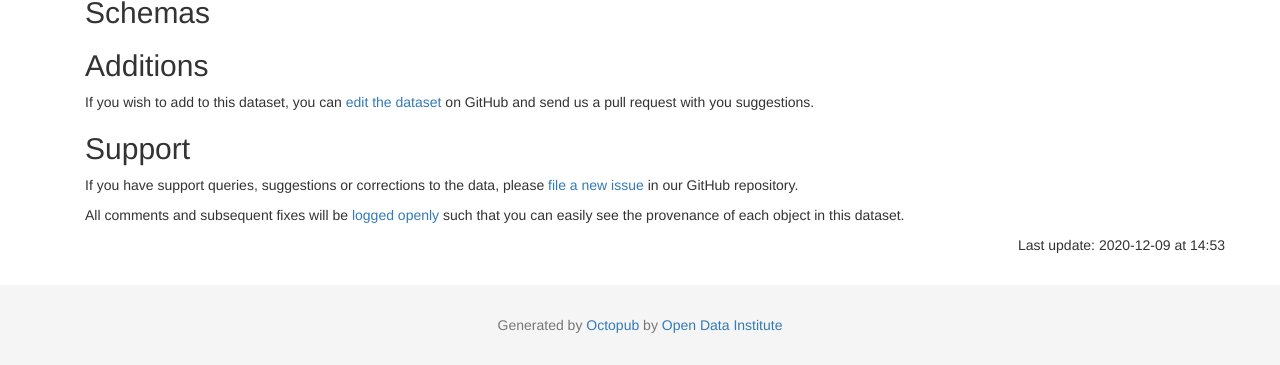
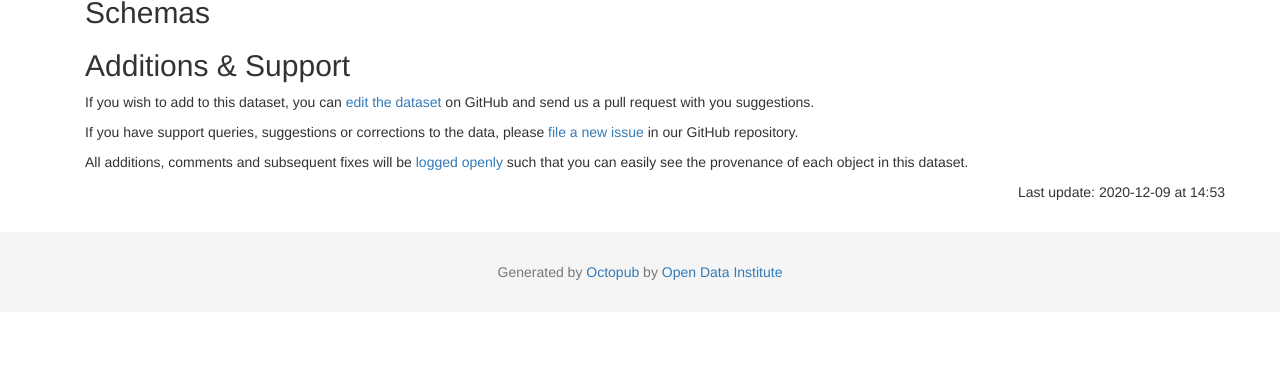
Before and after one commit to theodi/education-open-data-challenge, a Jekyll site: the page built from index.html, in a window 1280 px wide, cut to the strip 720-1085 px from the top of the page. Built offline with Jekyll 4.4.1, drawn with Linux system fonts in a browser that asks for light colours; nearby versions of some CDN libraries; after the commit the page ends 1032 px from its top, so only the background shows below that.

```diff
--- a/index.html
+++ b/index.html
@@ -106,13 +106,12 @@ layout: default
 
   <script src="{{ site.certificate_url }}"></script>
 
-  <h2>Additions</h2>
-     <p>If you wish to add to this dataset, you can <a href="{{ site.github.repository_url }} / {{ resource.path }}" target="_blank">edit the dataset</a> on GitHub and send us a pull request with you suggestions.</p>
-  <h2>Support</h2>
+  <h2>Additions &amp; Support</h2>
+     <p>If you wish to add to this dataset, you can <a href="{{site.github.repository_url}}/{{resource.path}}" target="_blank">edit the dataset</a> on GitHub and send us a pull request with you suggestions.</p>
 
     <p>If you have support queries, suggestions or corrections to the data, please <a href="{{ site.github.issues_url }}" target="_blank">file a new issue</a> in our GitHub repository.</p>
 
-	  <p>All comments and subsequent fixes will be <a href="{{ site.github.issues_url }}" target="_blank">logged openly</a> such that you can easily see the provenance of each object in this dataset.</p>
+	  <p>All additions, comments and subsequent fixes will be <a href="{{ site.github.issues_url }}" target="_blank">logged openly</a> such that you can easily see the provenance of each object in this dataset.</p>
 
     <p class="lastUpdate text-right">Last update: {{ site.time | date: '%Y-%m-%d at %H:%M' }}</p>
 
```
